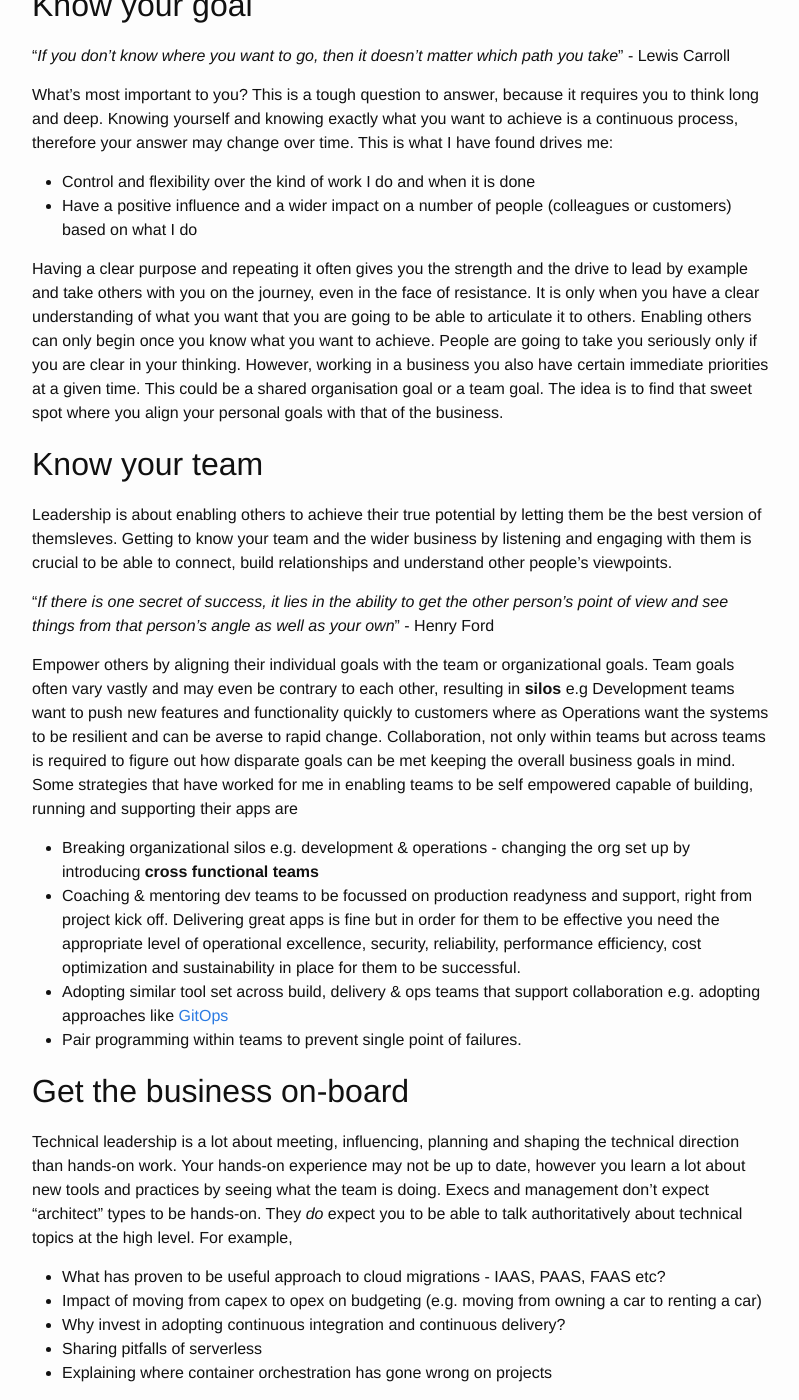
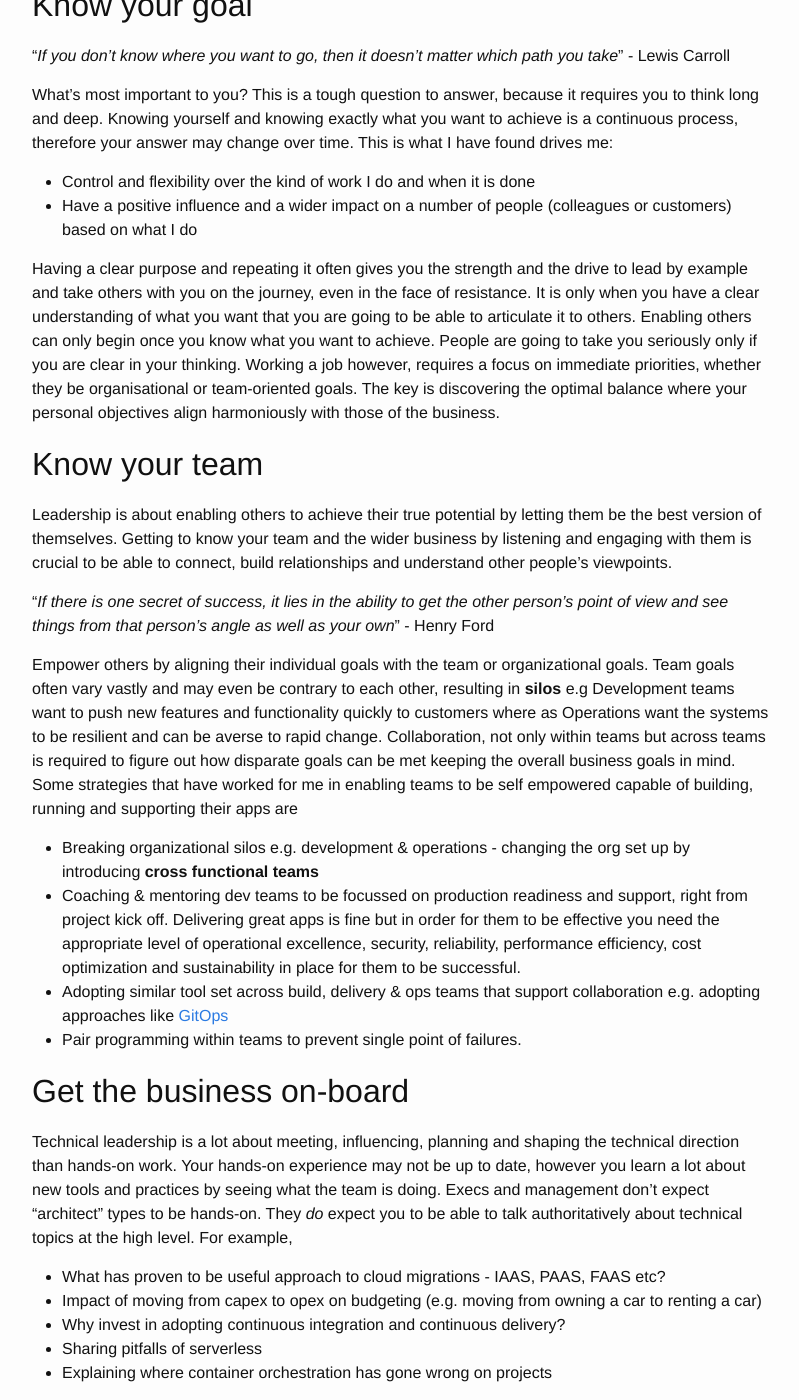
Before and after one commit to hemantksingh/hemantksingh.github.io, a Jekyll site: the page built from _posts/2020-03-01-six-rules-for-tech-leadership.markdown, in a window 1280 px wide and 1400 px high, scrolled down 456 px. Shown: the whole window, without its empty margins (238-1037 px from the left). Built offline with Jekyll 4.4.1, drawn with Linux system fonts in a browser that asks for light colours; comment, search, counter and statistics services are not loaded; some of the changed text lies outside the part shown.

Commit message:
Spell check

```diff
--- a/_posts/2020-03-01-six-rules-for-tech-leadership.markdown
+++ b/_posts/2020-03-01-six-rules-for-tech-leadership.markdown
@@ -20,18 +20,18 @@ What's most important to you? This is a tough question to answer, because it req
 * Control and flexibility over the kind of work I do and when it is done
 * Have a positive influence and a wider impact on a number of people (colleagues or customers) based on what I do
 
-Having a clear purpose and repeating it often gives you the strength and the drive to lead by example and take others with you on the journey, even in the face of resistance. It is only when you have a clear understanding of what you want that you are going to be able to articulate it to others. Enabling others can only begin once you know what you want to achieve. People are going to take you seriously only if you are clear in your thinking. However, working in a business you also have certain immediate priorities at a given time. This could be a shared organisation goal or a team goal. The idea is to find that sweet spot where you align your personal goals with that of the business.
+Having a clear purpose and repeating it often gives you the strength and the drive to lead by example and take others with you on the journey, even in the face of resistance. It is only when you have a clear understanding of what you want that you are going to be able to articulate it to others. Enabling others can only begin once you know what you want to achieve. People are going to take you seriously only if you are clear in your thinking. Working a job however, requires a focus on immediate priorities, whether they be organisational or team-oriented goals. The key is discovering the optimal balance where your personal objectives align harmoniously with those of the business.
 
 ## Know your team
 
-Leadership is about enabling others to achieve their true potential by letting them be the best version of themsleves. Getting to know your team and the wider business by listening and engaging with them is crucial to be able to connect, build relationships and understand other people’s viewpoints.
+Leadership is about enabling others to achieve their true potential by letting them be the best version of themselves. Getting to know your team and the wider business by listening and engaging with them is crucial to be able to connect, build relationships and understand other people’s viewpoints.
 
 "*If there is one secret of success, it lies in the ability to get the other person's point of view and see things from that person's angle as well as your own*" - Henry Ford
 
 Empower others by aligning their individual goals with the team or organizational goals. Team goals often vary vastly and may even be contrary to each other, resulting in **silos** e.g Development teams want to push new features and functionality quickly to customers where as Operations want the systems to be resilient and can be averse to rapid change. Collaboration, not only within teams but across teams is required to figure out how disparate goals can be met keeping the overall business goals in mind. Some strategies that have worked for me in enabling teams to be self empowered capable of building, running and supporting their apps are
 
 * Breaking organizational silos e.g. development & operations - changing the org set up by introducing **cross functional teams**
-* Coaching & mentoring dev teams to be focussed on production readyness and support, right from project kick off. Delivering great apps is fine but in order for them to be effective you need the appropriate level of operational excellence, security, reliability, performance efficiency, cost optimization and sustainability in place for them to be successful.
+* Coaching & mentoring dev teams to be focussed on production readiness and support, right from project kick off. Delivering great apps is fine but in order for them to be effective you need the appropriate level of operational excellence, security, reliability, performance efficiency, cost optimization and sustainability in place for them to be successful.
 * Adopting similar tool set across build, delivery & ops teams that support collaboration e.g. adopting approaches like [GitOps](https://www.gitops.tech/)
 * Pair programming within teams to prevent single point of failures.
 
@@ -91,12 +91,12 @@ Before adopting any new technology, it is important to do an objective evaluatio
 As a principle - chose the best tools and implementations available over standardising on any one language or platform and resentfully accepting its inherent limitation. Select a tool/programming language keeping business goals in mind to optimise for the right combination of
 
 * Cost of the service
-    * Runtime cost - current vs future, cost variance with scale and additional capabilities
-    * Cost of operation and support
+  * Runtime cost - current vs future, cost variance with scale and additional capabilities
+  * Cost of operation and support
 * Fit for purpose
-    * Minimal lock-in (choice)
-    * Ease and speed of development (agility)
-    * Tech capability of the business (support)
-    * Availability of existing libraries/integrations (flexibility)
+  * Minimal lock-in (choice)
+  * Ease and speed of development (agility)
+  * Tech capability of the business (support)
+  * Availability of existing libraries/integrations (flexibility)
 * Performance & security
 * Openness - can't do it alone, learn from shared practices and best ideas in the open source community, no vendor lock-in, contribute & attract talent. e.g. in your area it maybe easier to hire engineers for deploying and securing linux based systems than say windows.
```
Also changed, not shown: other parts of _posts/2020-03-01-six-rules-for-tech-leadership.markdown (+1 -1 lines).
